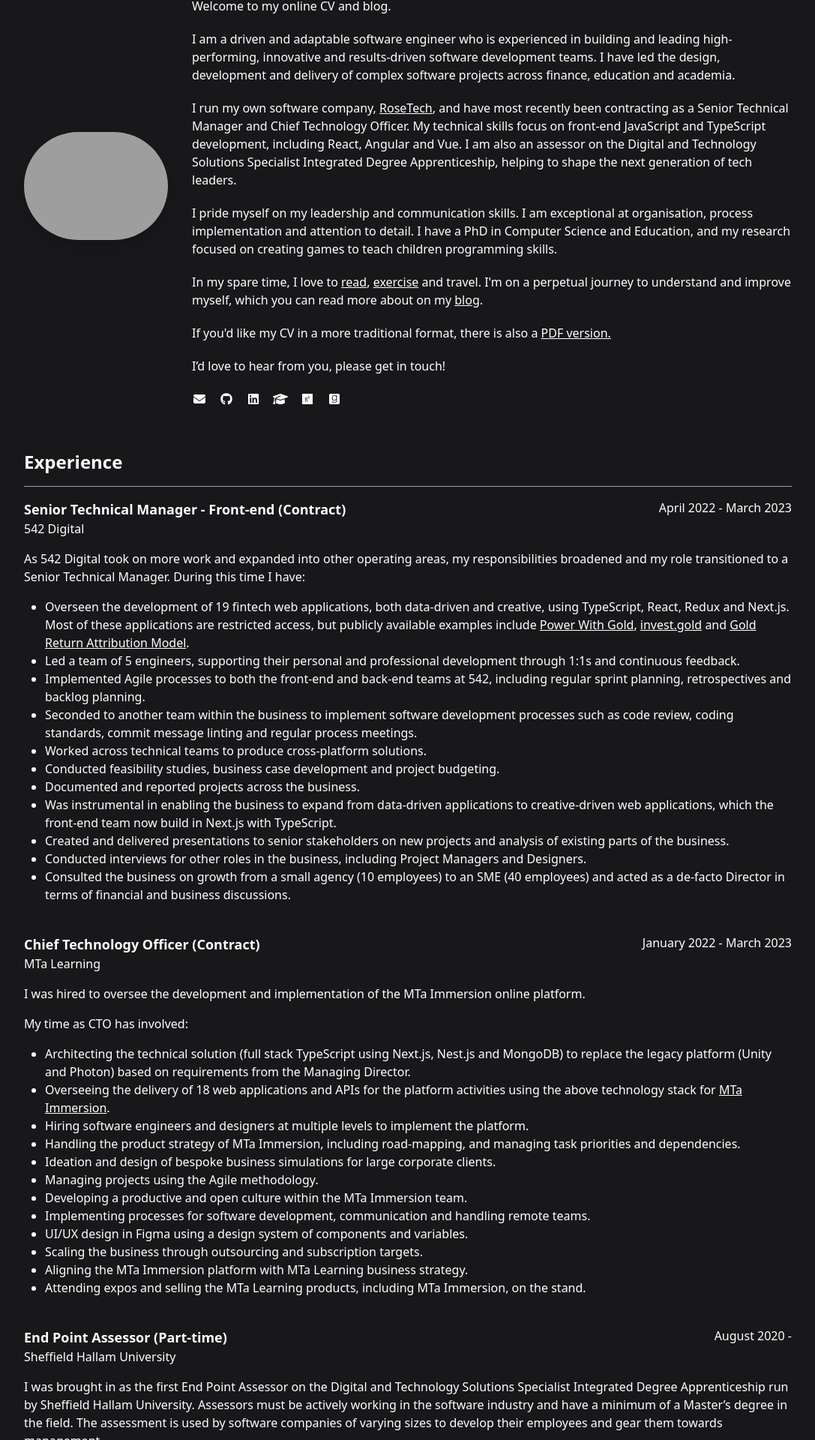
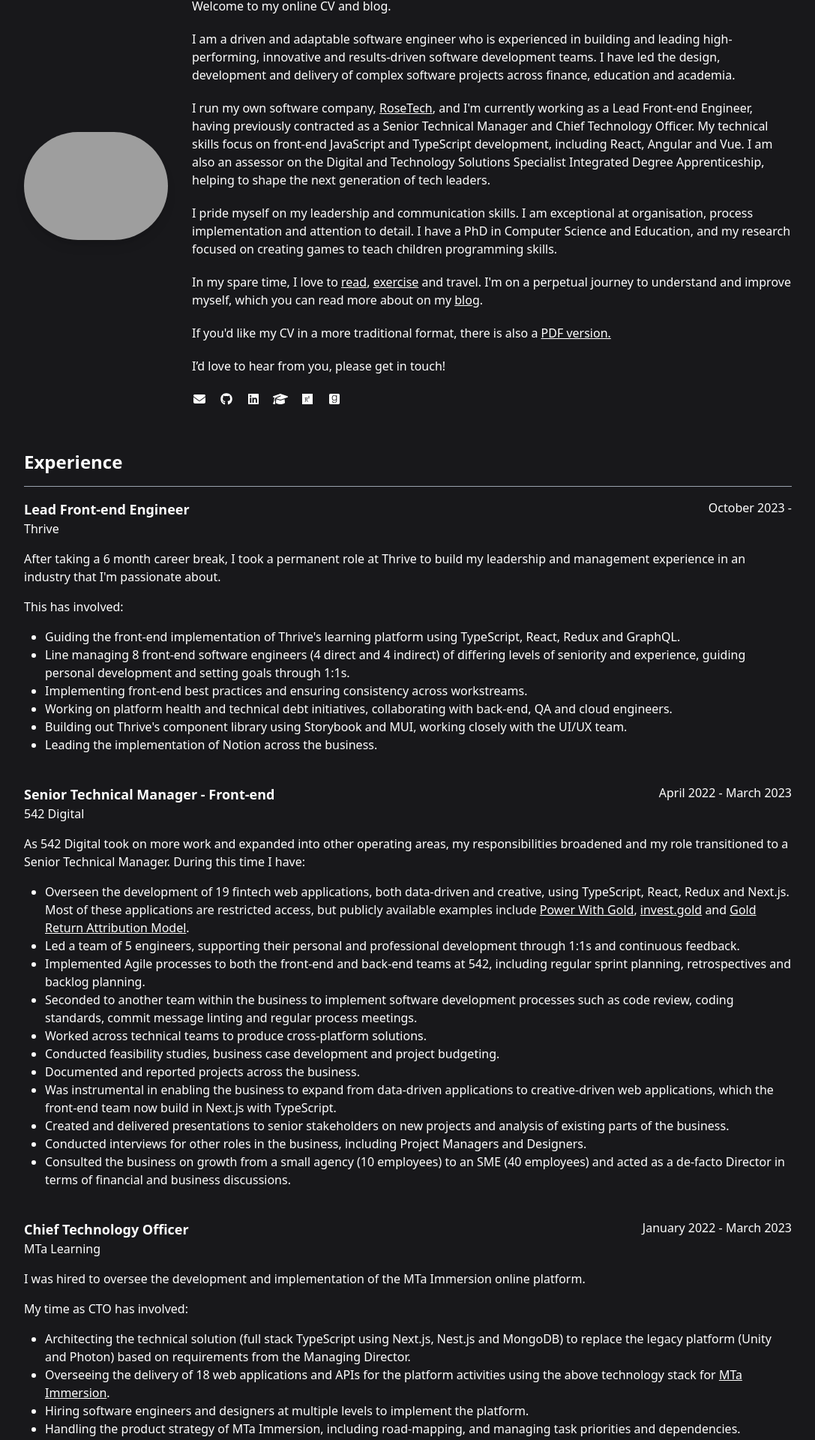
Before and after one commit to simonrose121/simon-rose.co.uk, a Next.js app: page / in a window 1280 px wide. Shown: the part 160-2080 px from the top of the page at 75% size, without its empty margins (96-1183 px from the left). Built offline with nearby package versions, Linux system fonts and the light colour scheme; grey boxes are pictures that could not be loaded.

Commit message:
feat: add thrive role

```diff
--- a/components/Profile/Profile.tsx
+++ b/components/Profile/Profile.tsx
@@ -64,10 +64,11 @@ export const Profile: React.FC = () => {
 					<Link href="https://www.rose.tech" className="inline underline">
 						RoseTech
 					</Link>
-					, and have most recently been contracting as a Senior Technical Manager and Chief Technology
-					Officer. My technical skills focus on front-end JavaScript and TypeScript development, including
-					React, Angular and Vue. I am also an assessor on the Digital and Technology Solutions Specialist
-					Integrated Degree Apprenticeship, helping to shape the next generation of tech leaders.
+					, and I&apos;m currently working as a Lead Front-end Engineer, having previously contracted as a
+					Senior Technical Manager and Chief Technology Officer. My technical skills focus on front-end
+					JavaScript and TypeScript development, including React, Angular and Vue. I am also an assessor on
+					the Digital and Technology Solutions Specialist Integrated Degree Apprenticeship, helping to shape
+					the next generation of tech leaders.
 				</p>
 				<p>
 					I pride myself on my leadership and communication skills. I am exceptional at organisation, process
--- a/content/experience.ts
+++ b/content/experience.ts
@@ -9,7 +9,25 @@ export type PositionType = {
 
 export const experiences: Array<PositionType> = [
 	{
-		title: 'Senior Technical Manager - Front-end (Contract)',
+		title: 'Lead Front-end Engineer',
+		place: 'Thrive',
+		placeUrl: 'https://www.thrivelearning.com/',
+		dates: 'October 2023 -',
+		description: `
+After taking a 6 month career break, I took a permanent role at Thrive to build my leadership and management experience in an industry that I'm passionate about.
+
+This has involved:
+
+- Guiding the front-end implementation of Thrive's learning platform using TypeScript, React, Redux and GraphQL.
+- Line managing 8 front-end software engineers (4 direct and 4 indirect) of differing levels of seniority and experience, guiding personal development and setting goals through 1:1s.
+- Implementing front-end best practices and ensuring consistency across workstreams.
+- Working on platform health and technical debt initiatives, collaborating with back-end, QA and cloud engineers.
+- Building out Thrive's component library using Storybook and MUI, working closely with the UI/UX team.
+- Leading the implementation of Notion across the business.
+		`,
+	},
+	{
+		title: 'Senior Technical Manager - Front-end',
 		place: '542 Digital',
 		placeUrl: 'https://542.digital/',
 		dates: 'April 2022 - March 2023',
@@ -29,7 +47,7 @@ As 542 Digital took on more work and expanded into other operating areas, my res
 		`,
 	},
 	{
-		title: 'Chief Technology Officer (Contract)',
+		title: 'Chief Technology Officer',
 		place: 'MTa Learning',
 		placeUrl: 'https://www.experientiallearning.org/',
 		dates: 'January 2022 - March 2023',
@@ -53,7 +71,7 @@ My time as CTO has involved:
 		`,
 	},
 	{
-		title: 'End Point Assessor (Part-time)',
+		title: 'Lead End Point Assessor (Part-time)',
 		place: 'Sheffield Hallam University',
 		placeUrl: 'https://www.shu.ac.uk/',
 		dates: 'August 2020 -',
@@ -70,7 +88,7 @@ As part of the role, I have:
 		`,
 	},
 	{
-		title: 'Technical Lead - Front-end (Contract)',
+		title: 'Technical Lead - Front-end',
 		place: '542 Digital',
 		placeUrl: 'https://542.digital/',
 		dates: 'October 2021 - March 2022',
@@ -94,7 +112,7 @@ During my time as Team Lead, I:
 		`,
 	},
 	{
-		title: 'Senior Software Engineer - Front-end (Contract)',
+		title: 'Senior Software Engineer - Front-end',
 		place: '542 Digital',
 		placeUrl: 'https://542.digital/',
 		dates: 'July 2021 - September 2021',
```
Also changed, not shown: 1 other file (tests, documents, lock files or other folders).
